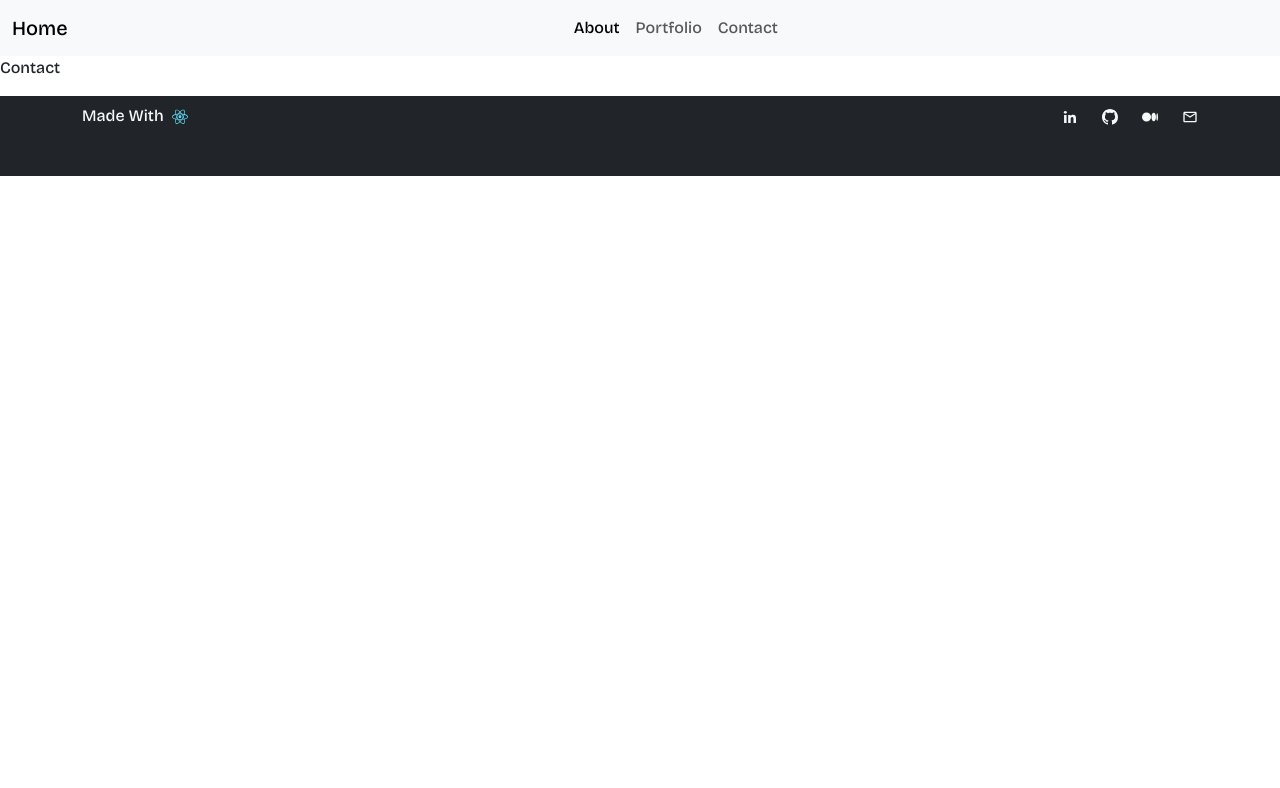
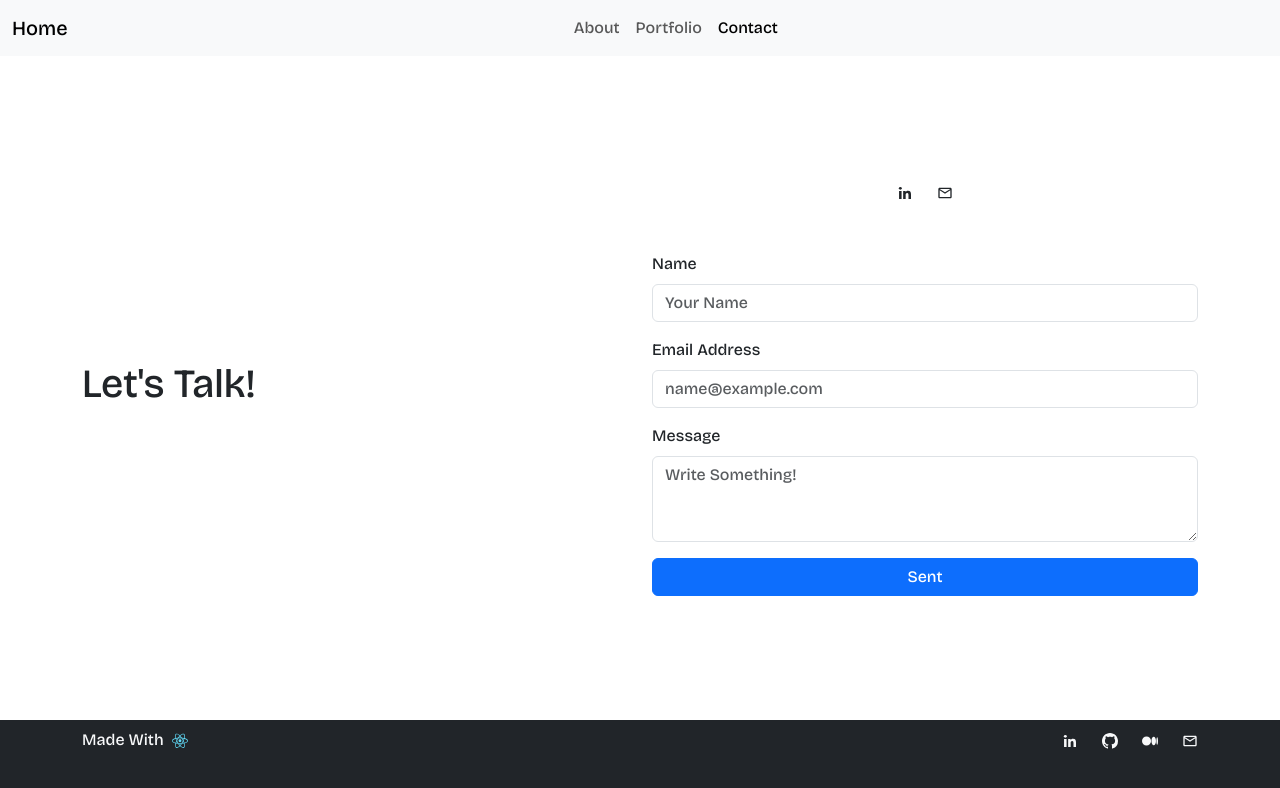
Before and after one commit to AslamThachapalli/my-personal-website, a React (Vite) app: page /contact in a window 1280 px wide. Shown: the top 788 px of the page. Built offline with nearby package versions, Linux system fonts and the light colour scheme.

Commit message:
contact page setted up

```diff
--- a/src/components/Header.jsx
+++ b/src/components/Header.jsx
@@ -1,12 +1,4 @@
-import { useState } from "react";
-
-const Header = () => {
-  const [page, setPage] = useState("About");
-
-  function handleNavBarClick(pageStr) {
-    setPage(pageStr);
-  }
-
+const Header = ({ currentTab }) => {
   return (
     <nav className="navbar navbar-expand-lg bg-body-tertiary">
       <div className="container-fluid">
@@ -30,29 +22,35 @@ const Header = () => {
         >
           <div className="navbar-nav">
             <a
-              className={page === "About" ? "nav-link active" : "nav-link"}
+              className={
+                currentTab === "About" ? "nav-link active" : "nav-link"
+              }
               aria-current="page"
               href="/info"
-              onClick={() => handleNavBarClick("About")}
             >
               About
             </a>
             <a
-              className={page === "Portfolio" ? "nav-link active" : "nav-link"}
+              className={
+                currentTab === "Portfolio" ? "nav-link active" : "nav-link"
+              }
               href="/portfolio"
-              onClick={() => handleNavBarClick("Portfolio")}
             >
               Portfolio
             </a>
             <a
-              className={page === "Contact" ? "nav-link active" : "nav-link"}
+              className={
+                currentTab === "Contact" ? "nav-link active" : "nav-link"
+              }
               href="/contact"
-              onClick={() => handleNavBarClick("Contact")}
             >
               Contact
             </a>
           </div>
         </div>
+        {/* <a className="navbar-brand" aria-expanded="false" href="/">
+          Home
+        </a> */}
       </div>
     </nav>
   );
--- a/src/pages/About.jsx
+++ b/src/pages/About.jsx
@@ -4,7 +4,7 @@ import Header from "../components/Header";
 const About = () => {
   return (
     <>
-      <Header></Header>
+      <Header currentTab="About" />
       <div className="container">
         <div className="row d-flex justify-content-center">
           <h1 className="mt-4">Aslam Thachapalli</h1>
--- a/src/pages/Contact.jsx
+++ b/src/pages/Contact.jsx
@@ -1,12 +1,80 @@
+import { BiLogoLinkedin } from "react-icons/bi";
+import { MdOutlineMailOutline } from "react-icons/md";
 import Header from "../components/Header";
 import Footer from "../components/Footer";
 
 const Contact = () => {
   return (
     <>
-      <Header></Header>
-      <p>Contact</p>
-      <Footer></Footer>
+      <div className="d-flex flex-column vh-100 justify-content-between">
+        <Header currentTab="Contact" />
+        <div className="container">
+          <div className="row d-flex align-items-center">
+            <div className="col-md-6">
+              <h1>Let's Talk!</h1>
+            </div>
+            <div className="col-md-6 d-flex flex-column">
+              <div className="d-flex justify-content-center mb-4">
+                <a
+                  href="https://instagram.com"
+                  target="_blank"
+                  className="text-dark"
+                >
+                  <BiLogoLinkedin />
+                </a>
+                <a
+                  href="https://instagram.com"
+                  target="_blank"
+                  className="text-dark ps-4"
+                >
+                  <MdOutlineMailOutline />
+                </a>
+              </div>
+              <div className="mt-4">
+                <div class="mb-3">
+                  <label for="nameInput" class="form-label">
+                    Name
+                  </label>
+                  <input
+                    type="text"
+                    class="form-control"
+                    id="nameInput"
+                    placeholder="Your Name"
+                  />
+                </div>
+                <div class="mb-3">
+                  <label for="emailInput" class="form-label">
+                    Email Address
+                  </label>
+                  <input
+                    type="email"
+                    class="form-control"
+                    id="emailInput"
+                    placeholder="name@example.com"
+                  />
+                </div>
+                <div class="mb-3">
+                  <label for="messageInput" class="form-label">
+                    Message
+                  </label>
+                  <textarea
+                    class="form-control"
+                    id="messageInput"
+                    rows="3"
+                    placeholder="Write Something!"
+                  ></textarea>
+                </div>
+                <div class="d-grid gap-2">
+                  <button class="btn btn-primary" type="button">
+                    Sent
+                  </button>
+                </div>
+              </div>
+            </div>
+          </div>
+        </div>
+        <Footer></Footer>
+      </div>
     </>
   );
 };
--- a/src/pages/Portfolio.jsx
+++ b/src/pages/Portfolio.jsx
@@ -4,7 +4,7 @@ import Footer from "../components/Footer";
 const Portfolio = () => {
   return (
     <>
-      <Header></Header>
+      <Header currentTab="Portfolio" />
       <p>PortFolio</p>
       <Footer></Footer>
     </>
```
